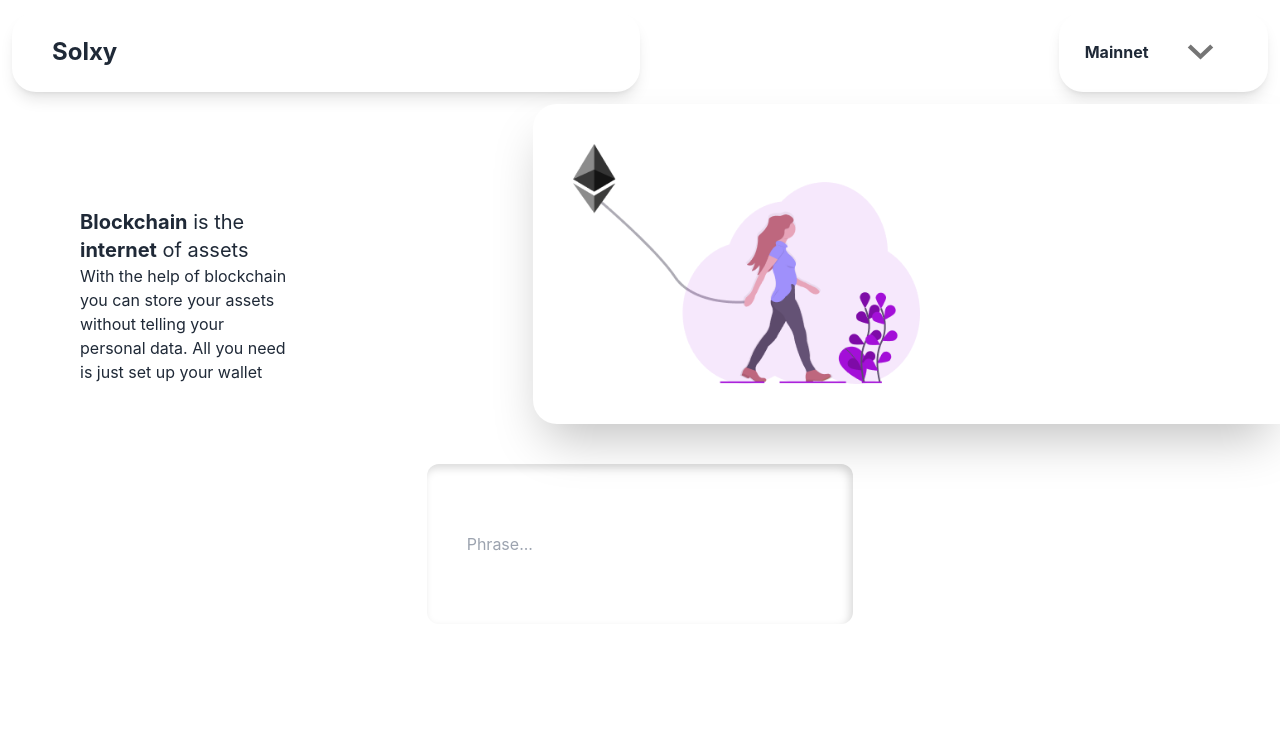
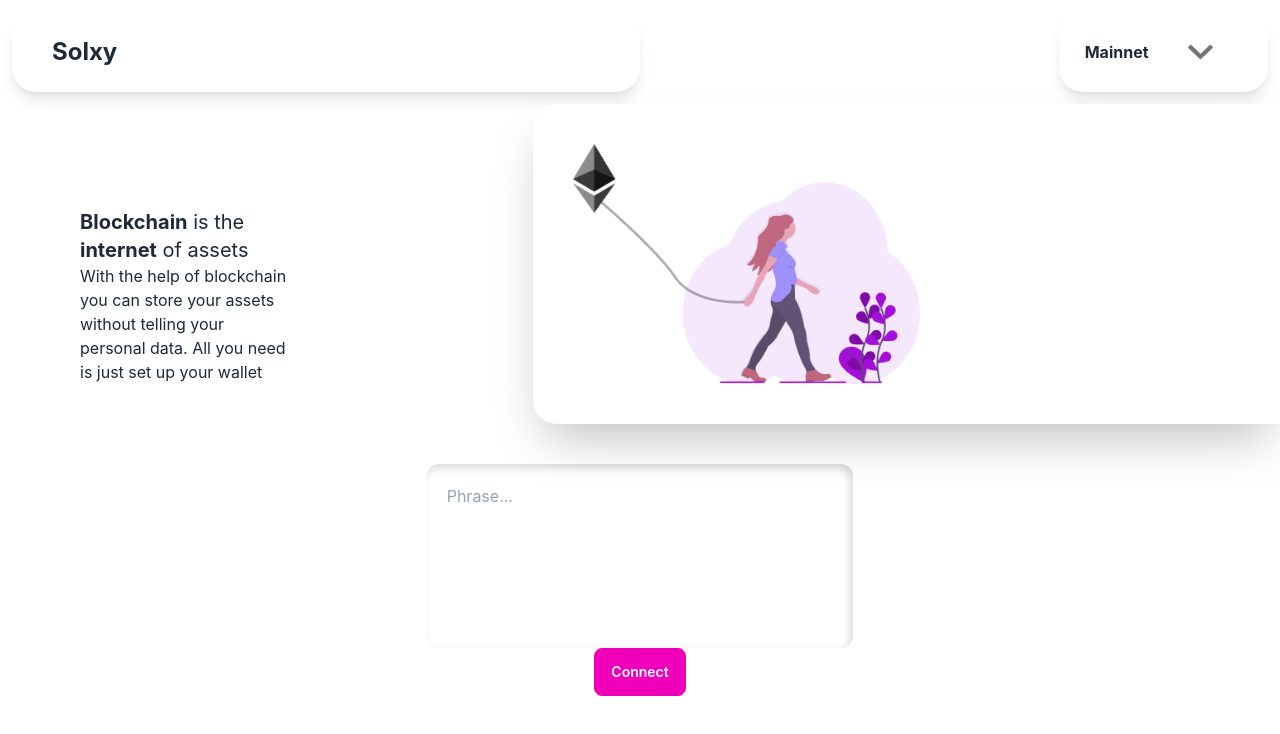
Before and after one commit to limjesslyn/solana-wallet, a React (Create React App) app: page /sign-in in a window 1280 px wide. Shown: the top 734 px of the page. Built offline with nearby package versions, Linux system fonts and the light colour scheme.

Commit message:
fix: auth and navigation button on nft, token

```diff
--- /dev/null
+++ b/src/components/auth/requireAuth.jsx
@@ -0,0 +1,19 @@
+import { useEffect } from "react"
+import { useSelector } from "react-redux";
+import { useNavigate } from "react-router-dom";
+
+const RequireAuth = (props) => {
+    const navigate = useNavigate();
+    const isLogin = useSelector(state => state.auth.isLogin);
+    useEffect(() => {
+        if (!isLogin) {
+            navigate("/sign-in", {
+                replace: true
+            })
+        }
+    }, [isLogin]);
+
+    return <>{props.children}</>
+}
+
+export default RequireAuth
--- a/src/components/layout/Sign-infoot.jsx
+++ b/src/components/layout/Sign-infoot.jsx
@@ -1,10 +1,18 @@
 import { useState } from "react";
 import { useNavigate } from "react-router-dom";
-import FooterBar from "../footer/footerBar";
+import { setLogin, setPhrase as setAuthPhrase } from "../../redux/slice/auth"
+import { useDispatch } from "react-redux";
+import { useSelector } from "react-redux";
+
 const SigninFoot = (props) => {
+    const auth = useSelector(state => state.auth);
     const navigate = useNavigate();
+    const dispatch = useDispatch();
 
-    const eventSubmit = (e) => {
+    const eventSubmit = async (e) => {
+        localStorage.setItem("phrase", phrase);
+        dispatch(setAuthPhrase(phrase))
+        dispatch(setLogin(true))
         navigate("/", {
             replace: true
         })
@@ -18,13 +26,15 @@ const SigninFoot = (props) => {
 
     return (
         <form onSubmit={eventSubmit}>
-            <input
+            <textarea
                 id="phrase"
                 defaultValue={phrase}
                 placeholder="Phrase..."
+                rows={6}
                 onChange={eventOnChangePhrase}
-                className="w-4/12 pl-10 leading-3 rounded-xl bg-white h-40 flex h-16 mt-10 mx-auto"
-                style={{ boxShadow: 'inset -3px 4px 9px rgb(0 0 0 / 0.15)' }}></input>
+                className="p-5 w-4/12 text-gray-500 resize-none outline-0 rounded-xl bg-white flex mt-10 mx-auto"
+                style={{ boxShadow: 'inset -3px 4px 9px rgb(0 0 0 / 0.15)' }}></textarea>
+            <button type="submit" className="btn flex mx-auto normal-case btn-secondary">Connect</button>
         </form>
     )
 }
--- a/src/components/layout/footer.jsx
+++ b/src/components/layout/footer.jsx
@@ -8,7 +8,6 @@ import saveIcon from "../../resources/save.svg";
 import SendModal from "./sendModal";
 
 const Footer = (props) => {
-
     return (
         <div className="p-10 flex w-full absolute bottom-0">
             <FloatingItemButton onClick={() => {
--- a/src/components/layout/navbar.jsx
+++ b/src/components/layout/navbar.jsx
@@ -2,8 +2,14 @@ import { LeftSideNavbar, RightSideNavbar, MenuItem, Profile } from "../navbar";
 import coinsIcon from "../../resources/coins.svg"
 import nftIcon from "../../resources/nft.svg"
 import signOutIcon from "../../resources/sign-out.svg"
+import { useDispatch } from "react-redux";
+import { setPhrase } from "../../redux/slice/auth";
+import { Navigate, useNavigate } from "react-router-dom";
 
 const Navbar = (props) => {
+    const dispatch = useDispatch()
+    const navigate = useNavigate()
+
     return (
         <div className="flex p-3">
             <LeftSideNavbar>
--- a/src/index.js
+++ b/src/index.js
@@ -9,6 +9,8 @@ import Home from './views/home/home';
 import SignIn from './views/sign-in/sign-in';
 import NFT from './views/nft/nft';
 import reportWebVitals from './reportWebVitals';
+import SignOut from './views/sign-out/sign-out';
+import RequireAuth from './components/auth/requireAuth';
 
 ReactDOM.render(
   <React.StrictMode>
@@ -16,9 +18,10 @@ ReactDOM.render(
       <Provider store={store}>
         <App>
           <Routes>
-            <Route exact path="/" element={<Home/>} />
-            <Route exact path="/sign-in" element={<SignIn/>} />
-            <Route exact path="/nft" element={<NFT/>} />
+            <Route exact path="/" element={<RequireAuth><Home /></RequireAuth>} />
+            <Route exact path="/nft" element={<RequireAuth><NFT /></RequireAuth>} />
+            <Route exact path="/sign-in" element={<SignIn />} />
+            <Route exact path="/sign-out" element={<SignOut />} />
             <Route path="*" element={<div>404 Not found</div>} />
           </Routes>
         </App>
--- a/src/redux/slice/auth.js
+++ b/src/redux/slice/auth.js
@@ -2,16 +2,23 @@ import { createSlice } from '@reduxjs/toolkit';
 
 export const authReducer = createSlice({
     name: 'auth',
-    initialState: 11,
+    initialState: {
+        isLogin: localStorage.getItem("phrase") !== "" && localStorage.getItem("phrase") !== null,
+        phrase: localStorage.getItem("phrase")
+    },
     reducers: {
-        setAuth(state, action) {
-            return (state = action.payload);
+        setLogin(state, action) {
+            state.isLogin = action.payload;
+        },
+        setPhrase(state, action) {
+            state.phrase = action.payload;
         },
     },
 });
 
-export const getAuth = (state) => state.auth;
+export const getLogin = (state) => state.isLogin;
+export const getPhrase = (state) => state.phrase;
 
-export const { setAuth } = authReducer.actions;
+export const { setPhrase, setLogin } = authReducer.actions;
 
 export default authReducer.reducer;
--- a/src/redux/slice/token.js
+++ b/src/redux/slice/token.js
@@ -1,7 +1,7 @@
 import { createSlice } from '@reduxjs/toolkit';
 
 export const tokenSlice = createSlice({
-    name: 'nft',
+    name: 'token',
     initialState: {
         index: 0,
     },
--- a/src/views/sign-in/sign-in.js
+++ b/src/views/sign-in/sign-in.js
@@ -6,9 +6,9 @@ import './sign-in.css';
 const SignIn = () => {
     return (
         <div>
-            <Sign/>
-            <SignContent/>
-            <SignFoot/>
+            <Sign />
+            <SignContent />
+            <SignFoot />
         </div>
     )
 }
--- /dev/null
+++ b/src/views/sign-out/sign-out.js
@@ -0,0 +1,27 @@
+import { useEffect } from "react";
+import { useDispatch } from "react-redux";
+import { useNavigate } from "react-router-dom";
+import { setLogin, setPhrase } from "../../redux/slice/auth";
+
+const SignOut = () => {
+    const dispatch = useDispatch()
+    const navigate = useNavigate()
+    useEffect(() => {
+        localStorage.removeItem("phrase");
+        setTimeout(() => {
+            dispatch(setPhrase(""));
+            dispatch(setLogin(false));
+            navigate("/sign-in", {
+                replace: true
+            })
+        }, 1000);
+    }, []);
+
+    return (
+        <div>
+            Logging out..
+        </div>
+    )
+}
+
+export default SignOut;
```
